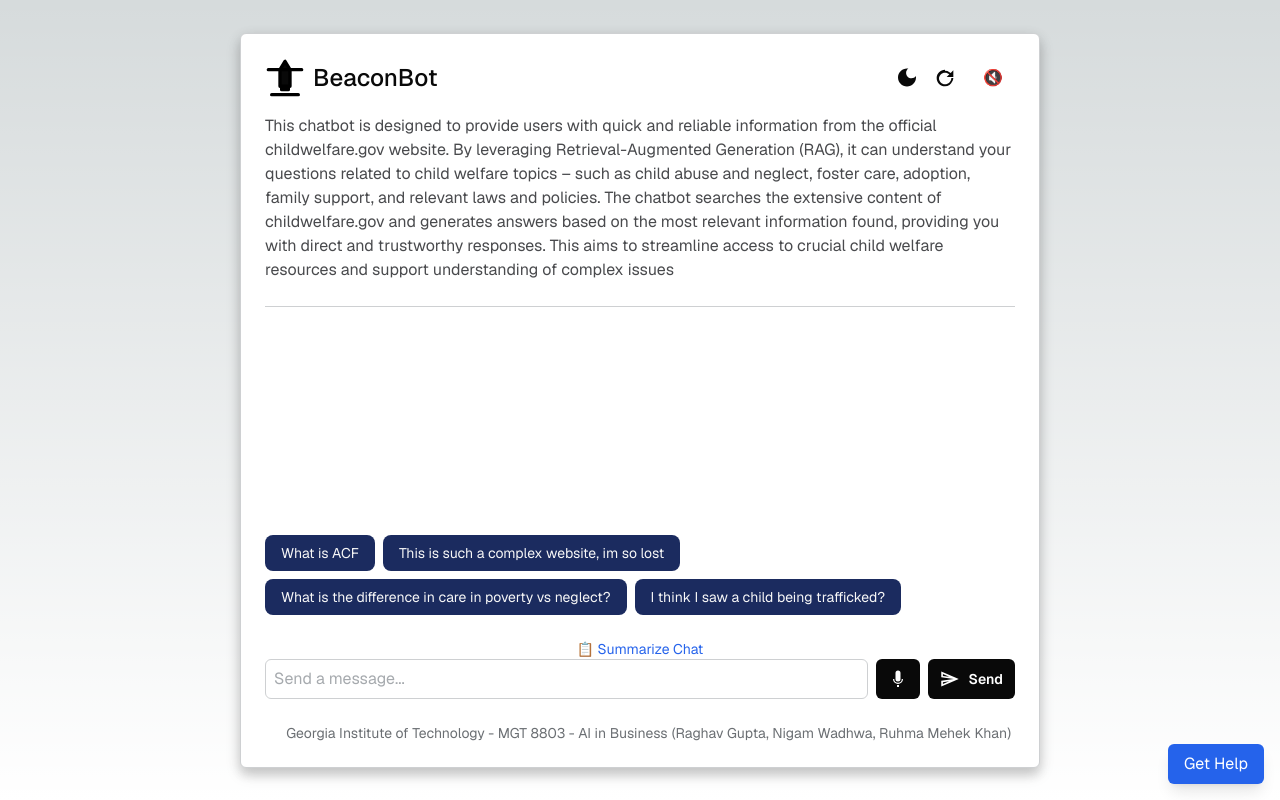
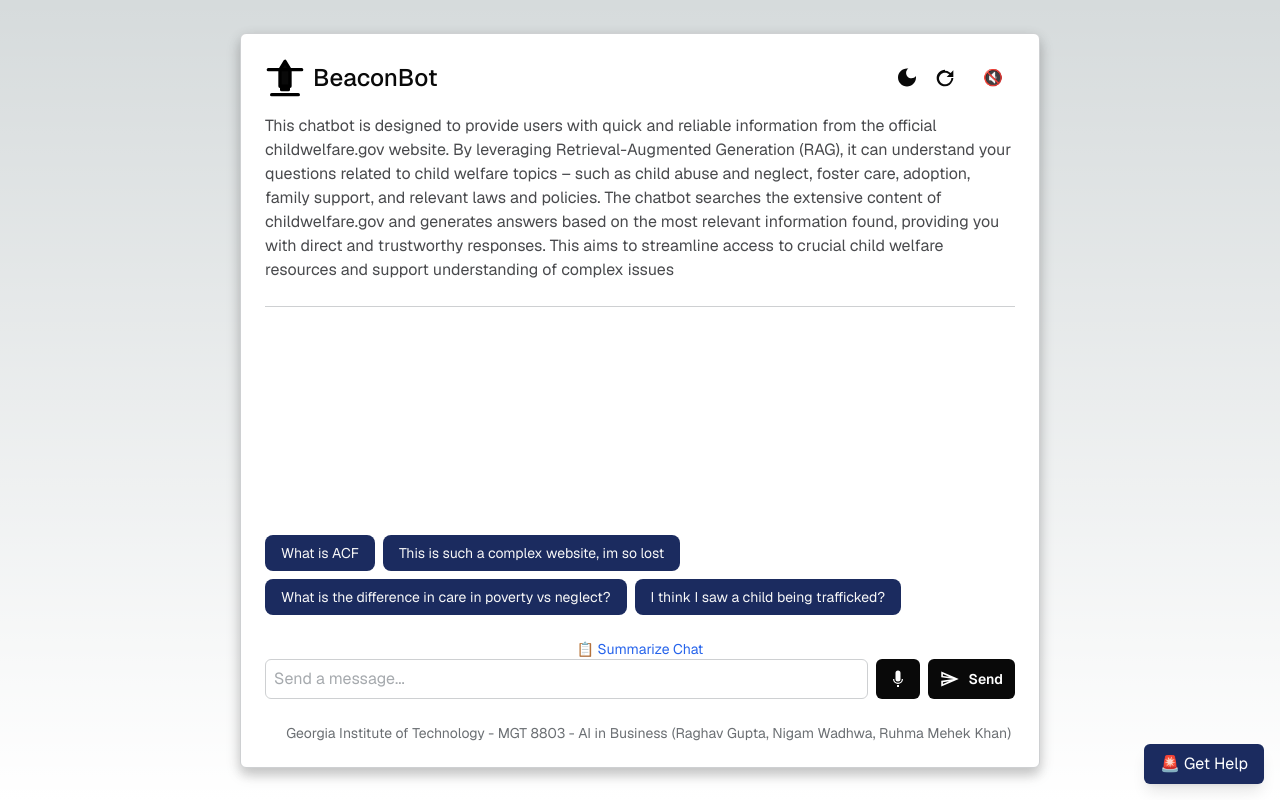
Before and after one commit to RaghavKGupta/BeaconBot, a Next.js app: page / in a window 1280 px wide. Built offline with nearby package versions, Linux system fonts and the light colour scheme.

Commit message:
color update

```diff
--- a/app/page.tsx
+++ b/app/page.tsx
@@ -265,10 +265,12 @@ export default function Home() {
 
         <button
           onClick={() => handlePrompt("I need help urgently")}
-          className="fixed bottom-4 right-4 z-50 bg-blue-600 text-white px-4 py-2 rounded-md shadow-lg hover:bg-blue-700"
+          style={{ backgroundColor: "var(--background-bubble-primary)" }}
+          className="fixed bottom-4 right-4 z-50 text-white px-4 py-2 rounded-md shadow-lg hover:opacity-90"
         >
-          Get Help
+          🚨 Get Help
         </button>
+
 
 
       </main>
```
